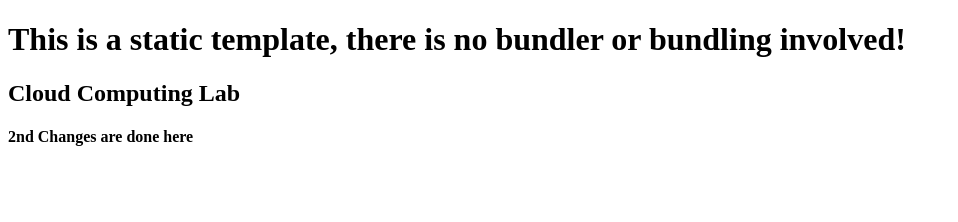
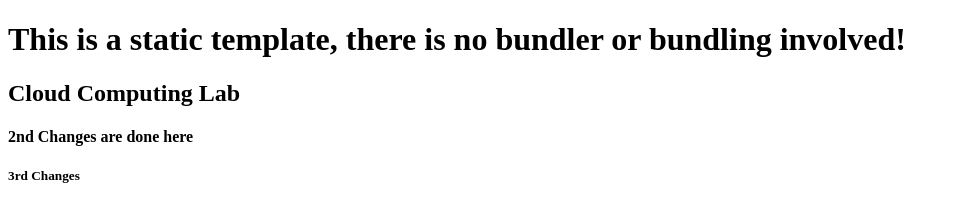
Before and after one commit to joljask/Cloud-Computing-Lab, a website: page index.html in a window 1280 px wide. Shown: the whole page, without its empty margins (0-958 px from the left). Drawn offline with Linux system fonts and the light colour scheme.

Commit message:
added h5 in index.html

```diff
--- a/index.html
+++ b/index.html
@@ -13,5 +13,6 @@
     <h2>Cloud Computing Lab</h2>
 
     <h4> 2nd Changes are done here </h4>
+    <h5> 3rd Changes </h5>
   </body>
 </html>
```
